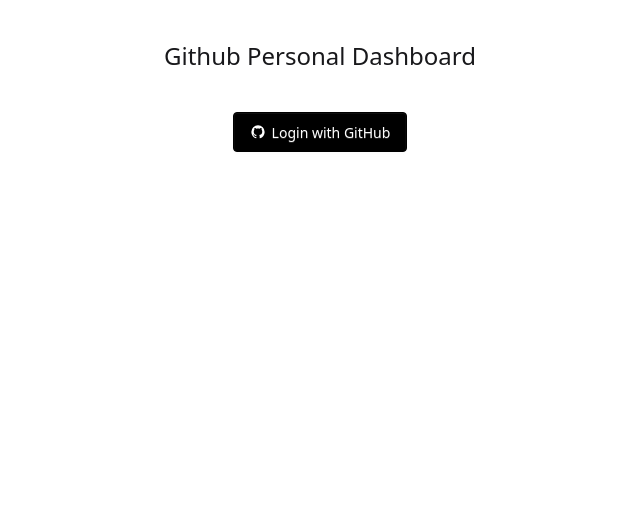
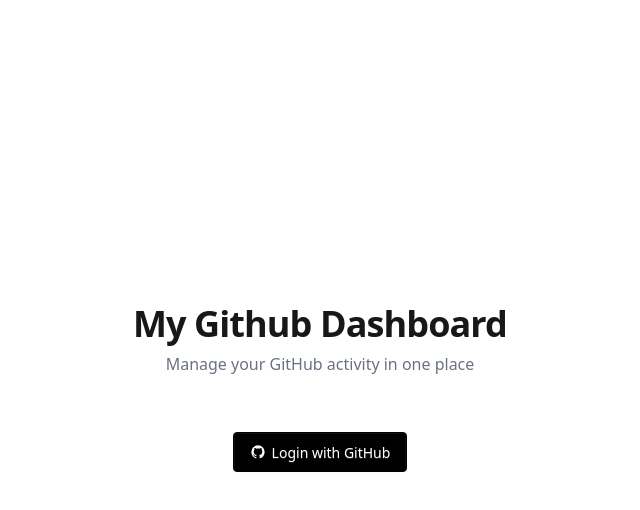
Before and after one commit to Graduate-Program-26/React-Assessment-Neo, a Next.js app: page / in a window 1280 px wide. Shown: the top 510 px of the page, without its empty margins (320-960 px from the left). Built offline with nearby package versions, Linux system fonts and the light colour scheme.

Commit message:
style(login page): Center form + add descriptive text

```diff
--- a/src/app/components/login-form.tsx
+++ b/src/app/components/login-form.tsx
@@ -1,6 +1,6 @@
 export default function LoginForm() {
     return (
-        <form className="flex flex-col gap-4 items-center pt-10">
+        <form className="flex flex-col gap-4 items-center mt-8  p-6">
             <button className="btn bg-black text-white border-black  font-medium">
                 <svg aria-label="GitHub logo"
                     width="16" height="16"
--- a/src/app/page.tsx
+++ b/src/app/page.tsx
@@ -2,10 +2,14 @@
 
 export default function Page() {
     return (
-        <main className="pt-10">
-            <h1 className="text-2xl text-center">
-                Github Personal Dashboard
+       <main className="min-h-screen flex flex-col items-center justify-center">
+            <h1 className="text-4xl font-semibold tracking-tight">
+                My Github Dashboard
             </h1>
+
+            <p className="text-gray-500 mt-2">
+                Manage your GitHub activity in one place
+            </p>
 
             <LoginForm />
         </main>
```
